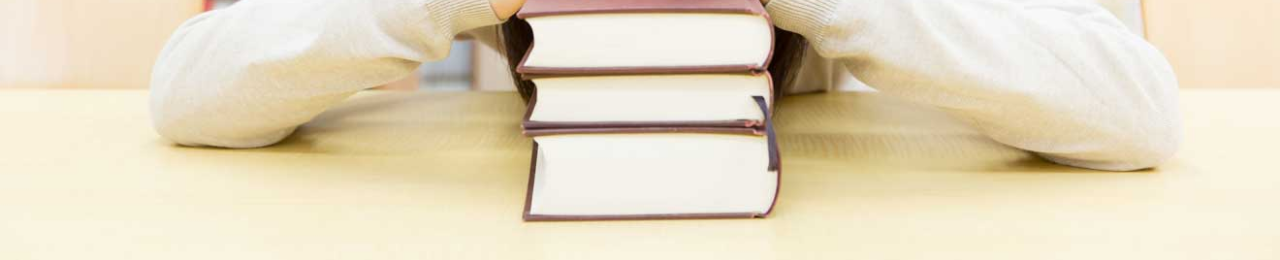
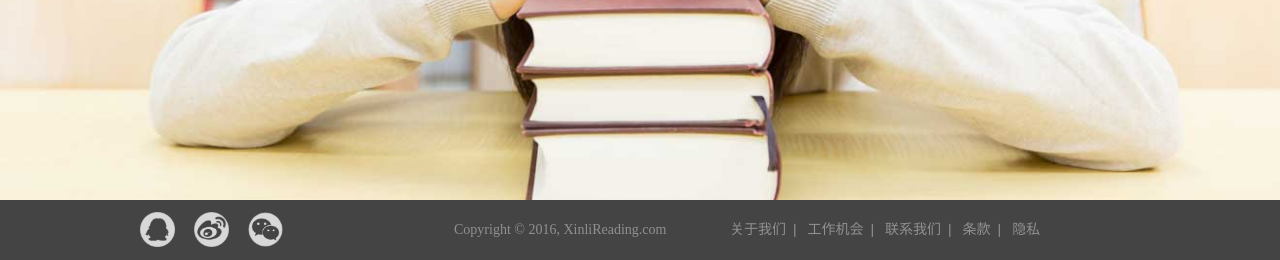
Before and after one commit to xinlireading/xinlireading-server, a Django app: template xinlireading/templates/xinlireading/home.html in a window 1280 px wide. Shown: the part 540-800 px from the top of the page. Run offline with Django 3.2, Linux system fonts and the light colour scheme; the template is opened without the code that fills it, so the values that code supplies are empty; some libraries are stand-ins or nearby versions.

Commit message:
add the base-footer.html file.

```diff
--- a/xinlireading/static/xinlireading/css/custom.css
+++ b/xinlireading/static/xinlireading/css/custom.css
@@ -103,3 +103,90 @@
   outline: none
 
 }
+
+.footer {
+  height: 60px;
+  width: 100%;
+  background-color: #444444;
+  bottom: 0px;
+  position: fixed;
+}
+
+.footer .content {
+  margin-left: 85px;
+  margin-right: 100px;
+  padding-top: 15px;
+}
+
+.social-icon {
+  height: 35px;
+  width: 35px;
+  margin-right: 15px;
+}
+
+ul.content-ul li {
+  display: inline;
+}
+
+.footer-content-text {
+  color: #909090;
+  font-size: 14px;
+  font-family: 'PingFang SC';
+  display: inline;
+}
+
+.btn-link-custom {
+  color: #909090;
+  display: inline;
+}
+
+.btn-link-custom:hover {
+  color: #c5c1c1
+}
+
+.footer-container {
+    height: auto;
+}
+
+.footer-container {
+  padding-top: 12px;
+  padding-left: 100px;
+}
+.div1 {
+  float: left;
+  height: 35px;
+  width: 30%;
+}
+
+.div2 {
+  float: left;
+  height: 35px;
+  width: 20%;
+  min-width: 130px;
+  padding-top: 7px;
+}
+
+.div3 {
+  float: left;
+  height: 35px;
+  width: 40%;
+  min-width: 190px;
+  padding-top: 7px;
+}
+.div3 .content-ul li {
+  color: #909090;
+}
+
+.div3 .content-ul li:hover {
+  color: #c5c1c1;
+  cursor:pointer;
+}
+
+.div3 ul li:after {
+  content: "|";
+  padding: 0 .5em;
+}
+
+.div3 ul li:last-child::after {
+  content: none;
+}
--- a/xinlireading/templates/xinlireading/base-footer.html
+++ b/xinlireading/templates/xinlireading/base-footer.html
@@ -0,0 +1,40 @@
+<div>
+  {% load staticfiles %}
+  <link rel="stylesheet" type="text/css" href="{% static 'xinlireading/css/bootstrap.css' %}" />
+  <link rel="stylesheet" type="text/css" href="{% static 'xinlireading/css/custom.css' %}" />
+  <div class="footer">
+    <!-- <div class="content">
+      <div>
+        <ul class="content-ul">
+          <li><input type="image" class="social-icon" src="{% static 'xinlireading/images/social-icon-qq.png' %}" /></li>
+          <li><input type="image" class="social-icon" src="{% static 'xinlireading/images/social-icon-weibo.png' %}" /></li>
+          <li><input type="image" class="social-icon" src="{% static 'xinlireading/images/social-icon-wechat.png' %}" /></li>
+          <li class="footer-content-text">Copyright © 2016, XinliReading.com</li>
+          <li><button type="button" class="btn btn-link btn-link-custom">关于我们</a></li>
+        </ul>
+    </div>
+  </div> -->
+  <div class="footer-container">
+    <div class="div1">
+      <ul class="content-ul">
+        <li><input type="image" class="social-icon" src="{% static 'xinlireading/images/social-icon-qq.png' %}" /></li>
+        <li><input type="image" class="social-icon" src="{% static 'xinlireading/images/social-icon-weibo.png' %}" /></li>
+        <li><input type="image" class="social-icon" src="{% static 'xinlireading/images/social-icon-wechat.png' %}" /></li>
+      </ul>
+    </div>
+    <div class="div2">
+        <li class="footer-content-text">Copyright © 2016, XinliReading.com</li>
+    </div>
+    <div class="div3">
+      <ul class="content-ul">
+        <li>关于我们</li>
+        <li>工作机会</li>
+        <li>联系我们</li>
+        <li>条款</li>
+        <li>隐私</li>
+      </ul>
+    </div>
+  </div>
+
+  </div>
+</div>
--- a/xinlireading/templates/xinlireading/base-reg.html
+++ b/xinlireading/templates/xinlireading/base-reg.html
@@ -40,5 +40,7 @@
 
     {% block content %}
     {% endblock %}
+
+		{% include "xinlireading/base-footer.html" %}
 	<body>
 </html>
```
Also changed, not shown: xinlireading/static/xinlireading/images/social-icon-qq.png (added), xinlireading/static/xinlireading/images/social-icon-wechat.png (added), xinlireading/static/xinlireading/images/social-icon-weibo.png (added).
